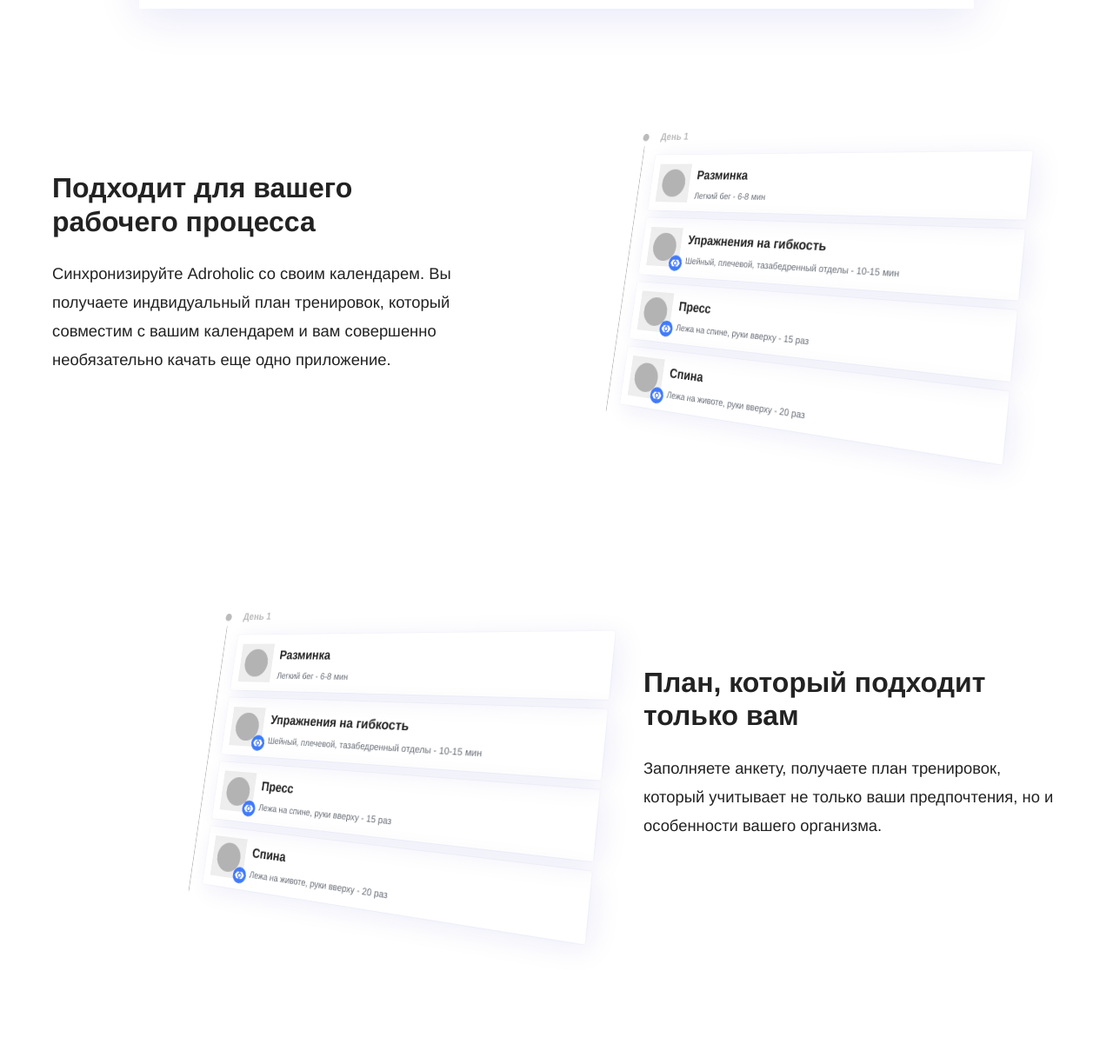
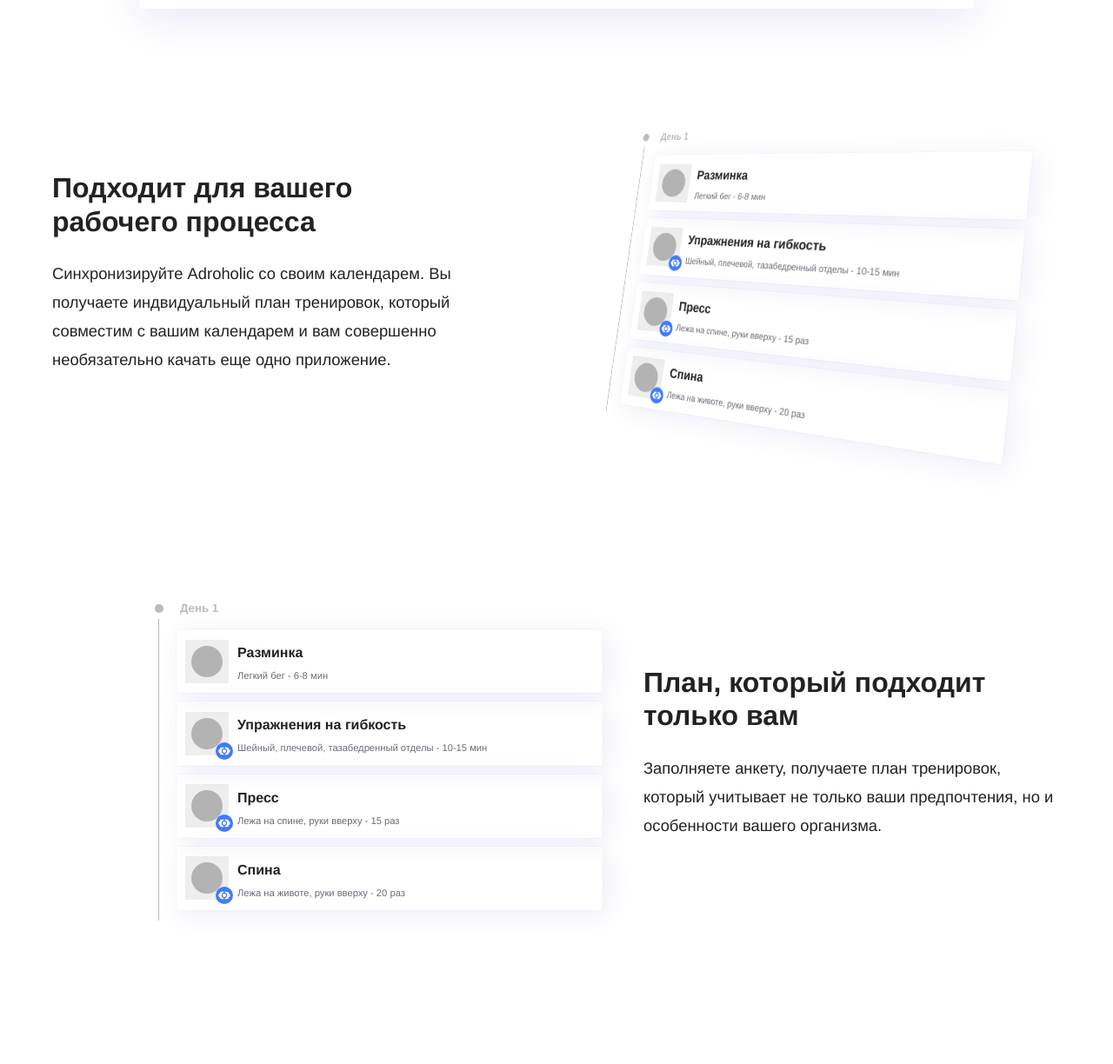
Before and after one commit to RakhimyanTim/adroholic.github.io, a Jekyll site: the page built from pages/index.html, in a window 1280 px wide. Shown: the part 1137-2361 px from the top of the page at 87% size. Built offline with Jekyll 4.4.1, drawn with Linux system fonts in a browser that asks for light colours; some web fonts are replaced; grey boxes are pictures that could not be loaded.

Commit message:
Update editing.html

```diff
--- a/_includes/components/home-page/editing.html
+++ b/_includes/components/home-page/editing.html
@@ -1,5 +1,5 @@
 <!--googleoff: index-->
-<div class="workflow">
+<div class="workflowww">
 	<h5>День 1</h5>
 	<ul>
 		<li>
```
